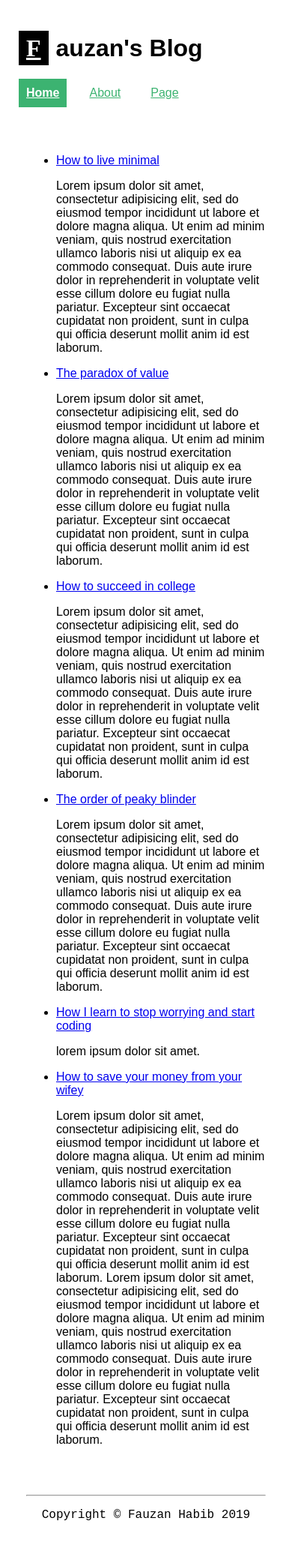
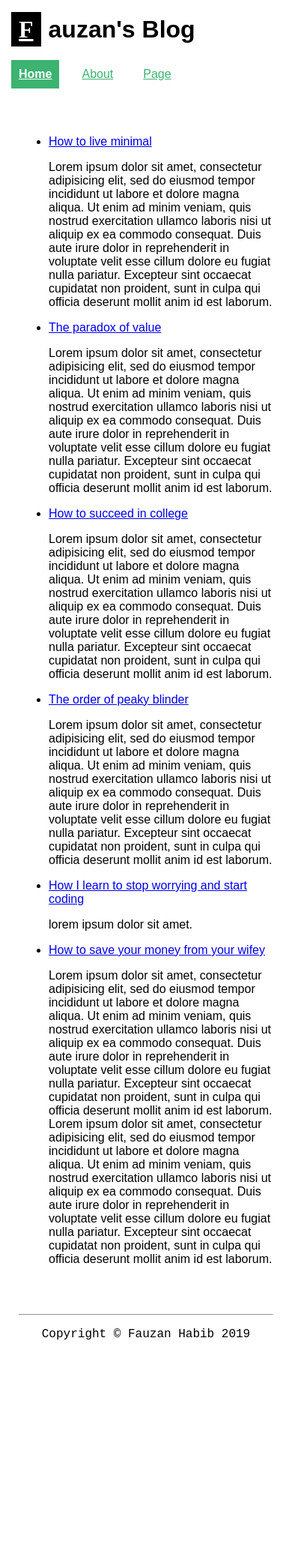
Before and after one commit to TheZano/wwb, a Jekyll site: the page built from index.html, in a window 390 px wide. Shown: the whole page at 75% size. Built offline with Jekyll 4.4.1, drawn with Linux system fonts in a browser that asks for light colours; after the commit the page ends 1814 px from its top, so only the background shows below that.

Commit message:
Update common.css

```diff
--- a/css/common.css
+++ b/css/common.css
@@ -92,6 +92,8 @@ body {
     width: 100%;
   }
 	body {
-	padding: 25px;
+	padding:0 15px;
+        margin: 0 auto;
+
 }
 }
```
